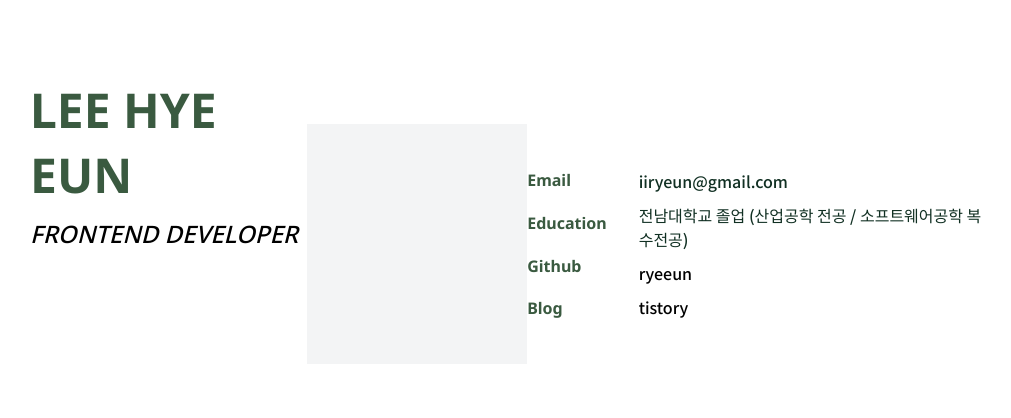
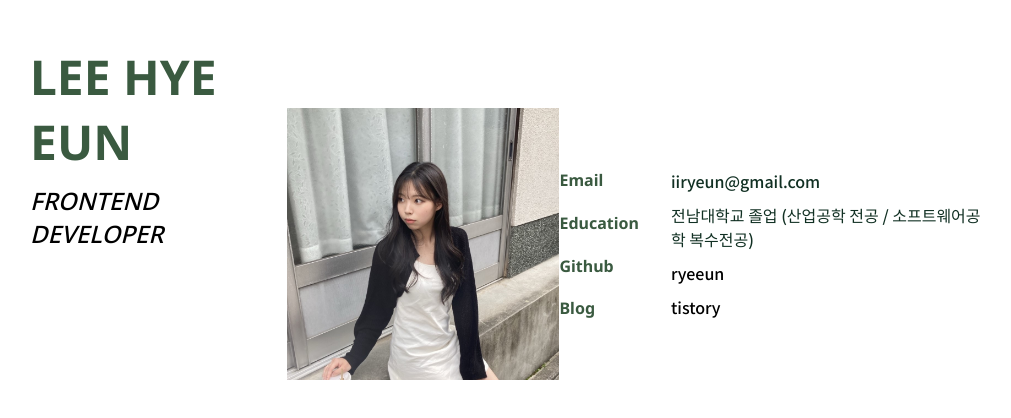
Before and after one commit to ryeeun/portfolio, a React (Create React App) app: page / in a window 1280 px wide. Shown: the part 1189-1607 px from the top of the page, without its empty margins (130-1141 px from the left). Built offline with nearby package versions, Linux system fonts and the light colour scheme.

Commit message:
feat: about me 수정

```diff
--- a/src/Main/components/About.jsx
+++ b/src/Main/components/About.jsx
@@ -37,7 +37,11 @@ const About = forwardRef((props, ref) => {
           <span className="about-me-name">LEE HYE EUN</span>
           <p className="about-me-frontend">FRONTEND DEVELOPER</p>
         </div>
-        <div className="about-me-img"></div>
+        <img
+          className="about-me-img"
+          src={`${process.env.PUBLIC_URL}/img/me.jpg`}
+          alt="profile"
+        />
         <div className="about-me-text">
           <div className="about-me-box about-me-box-left">
             <span>Email</span>
--- a/src/Main/css/About.css
+++ b/src/Main/css/About.css
@@ -46,7 +46,7 @@
 }
 
 .about-me-left {
-    margin-bottom: 8em;
+    margin-bottom: 10em;
     font-family: 'Noto Sans', sans-serif;
 }
 
@@ -70,8 +70,8 @@
 }
 
 .about-me-img {
-    width: 15em;
-    height: 15em;
+    width: 17em;
+    height: 17em;
     background-color: #f3f4f5;
 }
 
```
Also changed, not shown: public/img/me.jpg (added).
